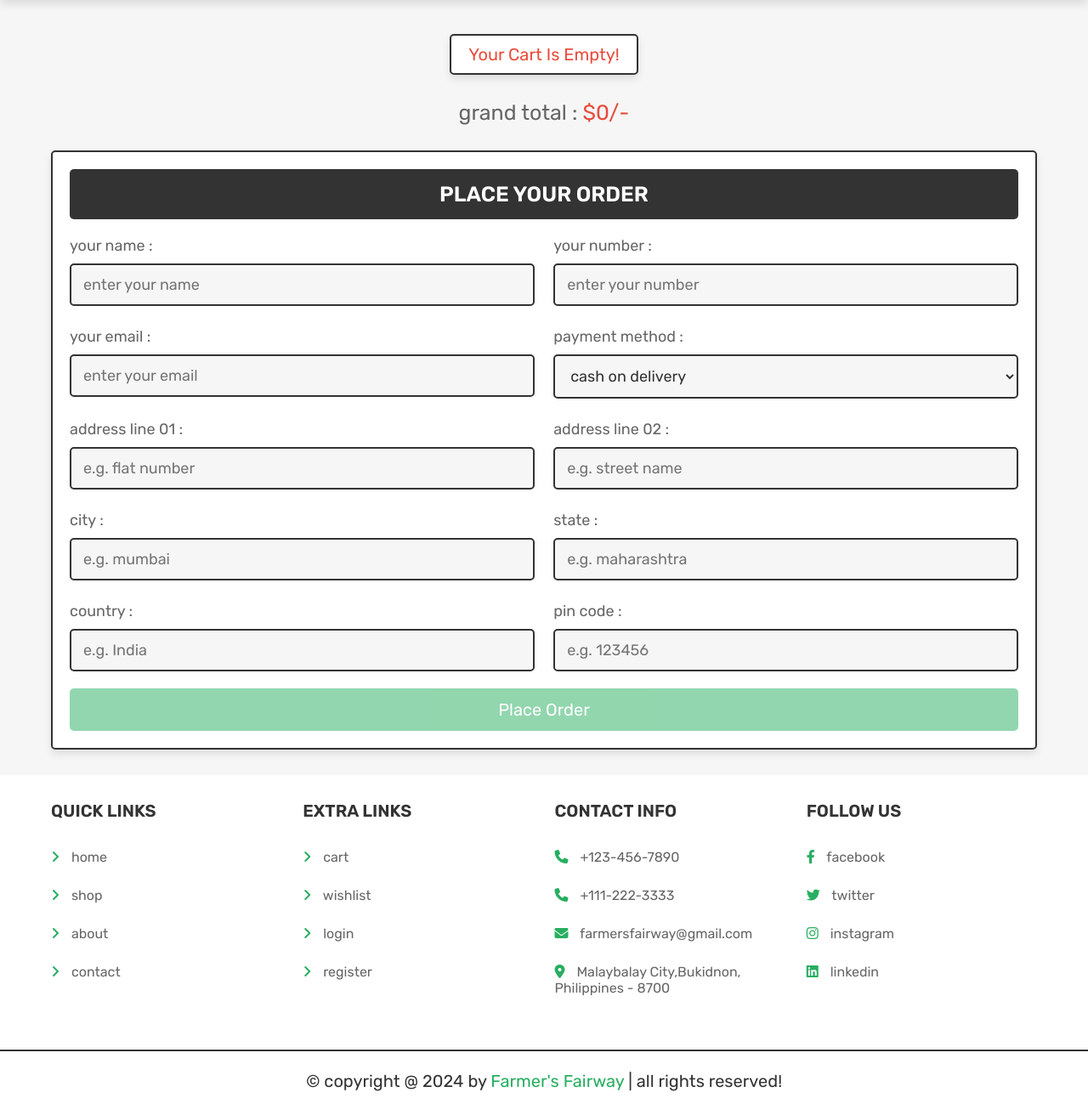
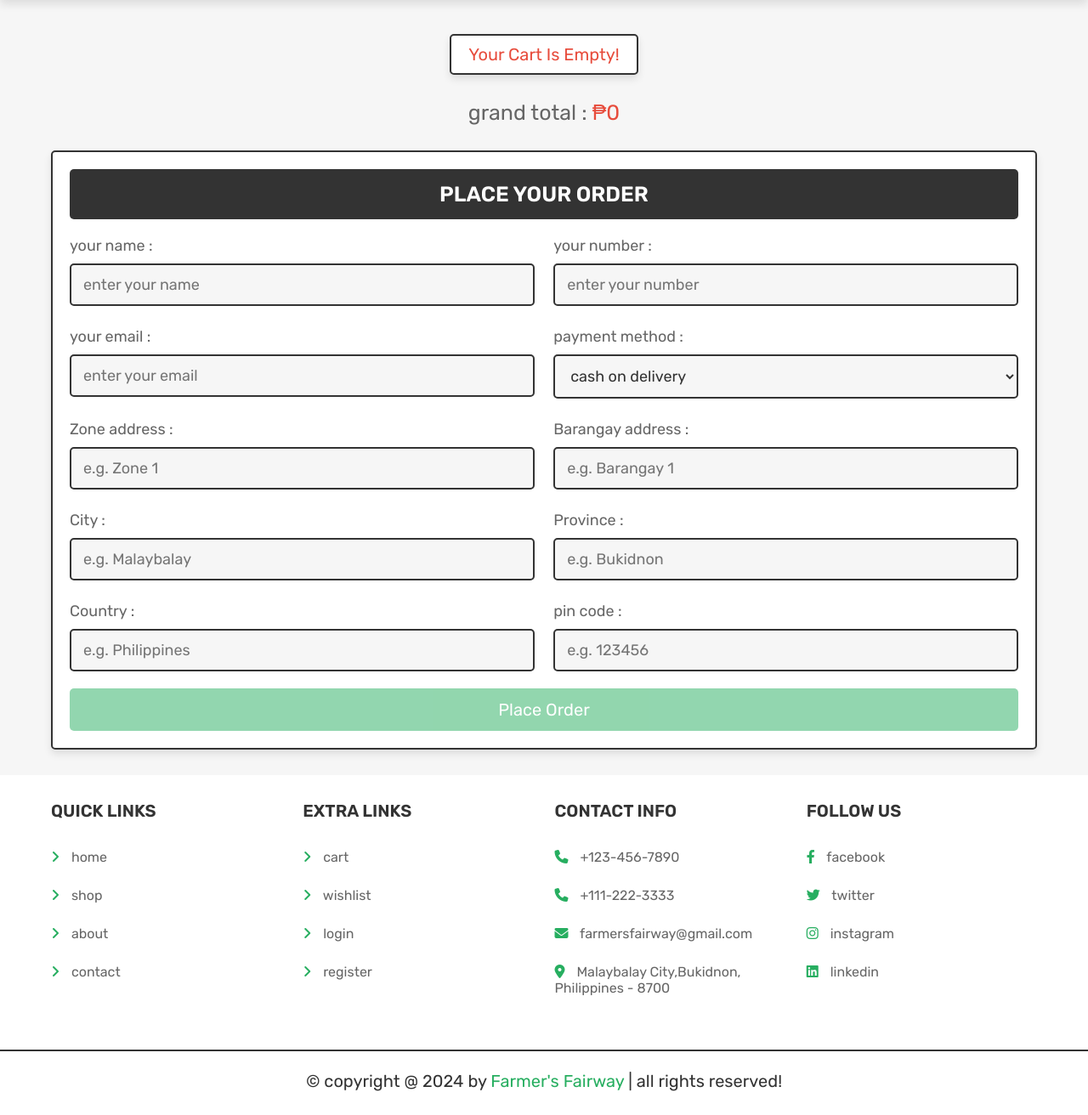
Before and after one commit to Javier-Ian/Farmers-Fairway, a PHP site: page /checkout.php in a window 1280 px wide. Shown: the part 69-1381 px from the top of the page at 85% size. Run offline with PHP 8.4, Linux system fonts and the light colour scheme; the visitor is signed in with stand-in values (Sample User, id 1); data that the repository does not hold is empty; some libraries are stand-ins or nearby versions.

Commit message:
new changes

```diff
--- a/admin_orders.php
+++ b/admin_orders.php
@@ -71,7 +71,7 @@ if(isset($_GET['delete'])){
          <p> number : <span><?= $fetch_orders['number']; ?></span> </p>
          <p> address : <span><?= $fetch_orders['address']; ?></span> </p>
          <p> total products : <span><?= $fetch_orders['total_products']; ?></span> </p>
-         <p> total price : <span>$<?= $fetch_orders['total_price']; ?>/-</span> </p>
+         <p> total price : <span>₱<?= $fetch_orders['total_price']; ?></span> </p>
          <p> payment method : <span><?= $fetch_orders['method']; ?></span> </p>
          <form action="" method="POST">
             <input type="hidden" name="order_id" value="<?= $fetch_orders['id']; ?>">
--- a/admin_products.php
+++ b/admin_products.php
@@ -135,7 +135,7 @@ if(isset($_GET['delete'])){
          while($fetch_products = $show_products->fetch(PDO::FETCH_ASSOC)){
    ?>
    <div class="box">
-      <div class="price">₱<?= $fetch_products['price']; ?>/-</div>
+      <div class="price">₱<?= $fetch_products['price']; ?></div>
       <img src="uploaded_img/<?= $fetch_products['image']; ?>" alt="">
       <div class="name"><?= $fetch_products['name']; ?></div>
       <div class="cat"><?= $fetch_products['category']; ?></div>
--- a/cart.php
+++ b/cart.php
@@ -71,13 +71,13 @@ if(isset($_POST['update_qty'])){
       <a href="view_page.php?pid=<?= $fetch_cart['pid']; ?>" class="fas fa-eye"></a>
       <img src="uploaded_img/<?= $fetch_cart['image']; ?>" alt="">
       <div class="name"><?= $fetch_cart['name']; ?></div>
-      <div class="price">₱<?= $fetch_cart['price']; ?>/-</div>
+      <div class="price">₱<?= $fetch_cart['price']; ?></div>
       <input type="hidden" name="cart_id" value="<?= $fetch_cart['id']; ?>">
       <div class="flex-btn">
          <input type="number" min="1" value="<?= $fetch_cart['quantity']; ?>" class="qty" name="p_qty">
          <input type="submit" value="update" name="update_qty" class="option-btn">
       </div>
-      <div class="sub-total"> sub total : <span>₱<?= $sub_total = ($fetch_cart['price'] * $fetch_cart['quantity']); ?>/-</span> </div>
+      <div class="sub-total"> sub total : <span>₱<?= $sub_total = ($fetch_cart['price'] * $fetch_cart['quantity']); ?></span> </div>
    </form>
    <?php
       $grand_total += $sub_total;
@@ -89,7 +89,7 @@ if(isset($_POST['update_qty'])){
    </div>
 
    <div class="cart-total">
-      <p>grand total : <span>₱<?= $grand_total; ?>/-</span></p>
+      <p>grand total : <span>₱<?= $grand_total; ?></span></p>
       <a href="shop.php" class="option-btn">continue shopping</a>
       <a href="cart.php?delete_all" class="delete-btn <?= ($grand_total > 1)?'':'disabled'; ?>">delete all</a>
       <a href="checkout.php" class="btn <?= ($grand_total > 1)?'':'disabled'; ?>">proceed to checkout</a>
--- a/category.php
+++ b/category.php
@@ -109,7 +109,7 @@ if(isset($_POST['add_to_cart'])){
          while($fetch_products = $select_products->fetch(PDO::FETCH_ASSOC)){
    ?>
    <form action="" class="box" method="POST">
-      <div class="price">$<span><?= $fetch_products['price']; ?></span>/-</div>
+      <div class="price">₱<span><?= $fetch_products['price']; ?></span></div>
       <a href="view_page.php?pid=<?= $fetch_products['id']; ?>" class="fas fa-eye"></a>
       <img src="uploaded_img/<?= $fetch_products['image']; ?>" alt="">
       <div class="name"><?= $fetch_products['name']; ?></div>
--- a/checkout.php
+++ b/checkout.php
@@ -88,14 +88,14 @@ if(isset($_POST['order'])){
             $cart_total_price = ($fetch_cart_items['price'] * $fetch_cart_items['quantity']);
             $cart_grand_total += $cart_total_price;
    ?>
-   <p> <?= $fetch_cart_items['name']; ?> <span>(<?= '$'.$fetch_cart_items['price'].'/- x '. $fetch_cart_items['quantity']; ?>)</span> </p>
+   <p> <?= $fetch_cart_items['name']; ?> <span>(<?= '₱'.$fetch_cart_items['price'].' x '. $fetch_cart_items['quantity']; ?>)</span> </p>
    <?php
     }
    }else{
       echo '<p class="empty">your cart is empty!</p>';
    }
    ?>
-   <div class="grand-total">grand total : <span>$<?= $cart_grand_total; ?>/-</span></div>
+   <div class="grand-total">grand total : <span>₱<?= $cart_grand_total; ?></span></div>
 </section>
 
 <section class="checkout-orders">
@@ -121,30 +121,30 @@ if(isset($_POST['order'])){
             <span>payment method :</span>
             <select name="method" class="box" required>
                <option value="cash on delivery">cash on delivery</option>
-               <option value="credit card">credit card</option>
+               <!-- <option value="credit card">credit card</option>
                <option value="paytm">paytm</option>
-               <option value="paypal">paypal</option>
+               <option value="paypal">paypal</option> -->
             </select>
          </div>
          <div class="inputBox">
-            <span>address line 01 :</span>
-            <input type="text" name="flat" placeholder="e.g. flat number" class="box" required>
+            <span>Zone address :</span>
+            <input type="text" name="flat" placeholder="e.g. Zone 1" class="box" required>
          </div>
          <div class="inputBox">
-            <span>address line 02 :</span>
-            <input type="text" name="street" placeholder="e.g. street name" class="box" required>
+            <span>Barangay address :</span>
+            <input type="text" name="street" placeholder="e.g. Barangay 1" class="box" required>
          </div>
          <div class="inputBox">
-            <span>city :</span>
-            <input type="text" name="city" placeholder="e.g. mumbai" class="box" required>
+            <span>City :</span>
+            <input type="text" name="city" placeholder="e.g. Malaybalay" class="box" required>
          </div>
          <div class="inputBox">
-            <span>state :</span>
-            <input type="text" name="state" placeholder="e.g. maharashtra" class="box" required>
+            <span>Province :</span>
+            <input type="text" name="state" placeholder="e.g. Bukidnon" class="box" required>
          </div>
          <div class="inputBox">
-            <span>country :</span>
-            <input type="text" name="country" placeholder="e.g. India" class="box" required>
+            <span>Country :</span>
+            <input type="text" name="country" placeholder="e.g. Philippines" class="box" required>
          </div>
          <div class="inputBox">
             <span>pin code :</span>
--- a/css/style.css
+++ b/css/style.css
@@ -836,3 +836,8 @@
         grid-template-areas: "name" "email" "password" "cpassword" "role" "file" "button" "login";
     }
 }
+
+.admin-name {
+    font-size: 2rem;
+    font-weight: bold;
+}
--- a/orders.php
+++ b/orders.php
@@ -51,7 +51,7 @@ if(!isset($user_id)){
       <p> address : <span><?= $fetch_orders['address']; ?></span> </p>
       <p> payment method : <span><?= $fetch_orders['method']; ?></span> </p>
       <p> your orders : <span><?= $fetch_orders['total_products']; ?></span> </p>
-      <p> total price : <span>₱<?= $fetch_orders['total_price']; ?>/-</span> </p>
+      <p> total price : <span>₱<?= $fetch_orders['total_price']; ?></span> </p>
       <p> payment status : <span style="color:<?php if($fetch_orders['payment_status'] == 'pending'){ echo 'red'; }else{ echo 'green'; }; ?>"><?= $fetch_orders['payment_status']; ?></span> </p>
    </div>
    <?php
--- a/search_page.php
+++ b/search_page.php
@@ -124,7 +124,7 @@ if(isset($_POST['add_to_cart'])){
          while($fetch_products = $select_products->fetch(PDO::FETCH_ASSOC)){
    ?>
    <form action="" class="box" method="POST">
-      <div class="price">$<span><?= $fetch_products['price']; ?></span>/-</div>
+      <div class="price">₱<span><?= $fetch_products['price']; ?></span></div>
       <a href="view_page.php?pid=<?= $fetch_products['id']; ?>" class="fas fa-eye"></a>
       <img src="uploaded_img/<?= $fetch_products['image']; ?>" alt="">
       <div class="name"><?= $fetch_products['name']; ?></div>
--- a/shop.php
+++ b/shop.php
@@ -121,7 +121,7 @@ if(isset($_POST['add_to_cart'])){
          while($fetch_products = $select_products->fetch(PDO::FETCH_ASSOC)){
    ?>
    <form action="" class="box" method="POST">
-      <div class="price">₱<?= $fetch_products['price']; ?>/-</div>
+      <div class="price">₱<?= $fetch_products['price']; ?></div>
       <a href="view_page.php?pid=<?= $fetch_products['id']; ?>" class="fas fa-eye"></a>
       <img src="uploaded_img/<?= $fetch_products['image']; ?>" alt="">
       <div class="name"><?= $fetch_products['name']; ?></div>
--- a/view_page.php
+++ b/view_page.php
@@ -112,11 +112,11 @@ if(isset($_POST['add_to_cart'])){
          while($fetch_products = $select_products->fetch(PDO::FETCH_ASSOC)){
    ?>
    <form action="" class="box" method="POST">
-      <div class="price">$<span><?= $fetch_products['price']; ?></span>/-</div>
+      <div class="price">₱ <span><?= $fetch_products['price']; ?></span></div>
       <img src="uploaded_img/<?= $fetch_products['image']; ?>" alt="">
       <div class="name"><?= $fetch_products['name']; ?></div>
       <div class="details"><?= $fetch_products['details']; ?></div>
-      <div class="admin-name">Posted by: <?= $fetch_products['admin_name']; ?></div>
+      <div class="admin-name" style="font-size: 1.5rem; font-weight: bold;">Seller Name: <?= $fetch_products['admin_name']; ?></div>
       <input type="hidden" name="pid" value="<?= $fetch_products['id']; ?>">
       <input type="hidden" name="p_name" value="<?= $fetch_products['name']; ?>">
       <input type="hidden" name="p_price" value="<?= $fetch_products['price']; ?>">
--- a/wishlist.php
+++ b/wishlist.php
@@ -101,7 +101,7 @@ if(isset($_GET['delete_all'])){
       <a href="view_page.php?pid=<?= $fetch_wishlist['pid']; ?>" class="fas fa-eye"></a>
       <img src="uploaded_img/<?= $fetch_wishlist['image']; ?>" alt="">
       <div class="name"><?= $fetch_wishlist['name']; ?></div>
-      <div class="price">₱<?= $fetch_wishlist['price']; ?>/-</div>
+      <div class="price">₱<?= $fetch_wishlist['price']; ?></div>
       <input type="number" min="1" value="1" class="qty" name="p_qty">
       <input type="hidden" name="pid" value="<?= $fetch_wishlist['pid']; ?>">
       <input type="hidden" name="p_name" value="<?= $fetch_wishlist['name']; ?>">
@@ -119,7 +119,7 @@ if(isset($_GET['delete_all'])){
    </div>
 
    <div class="wishlist-total">
-      <p>grand total : <span>₱<?= $grand_total; ?>/-</span></p>
+      <p>grand total : <span>₱<?= $grand_total; ?></span></p>
       <a href="shop.php" class="option-btn">continue shopping</a>
       <a href="wishlist.php?delete_all" class="delete-btn <?= ($grand_total > 1)?'':'disabled'; ?>">delete all</a>
    </div>
```
Also changed, not shown: home.php (+5 -5 lines), uploaded_img/apple.png (added), uploaded_img/broccoli.png (deleted), uploaded_img/cabbage.png (added), uploaded_img/carrot.png (added), uploaded_img/green grapes.png (added).
